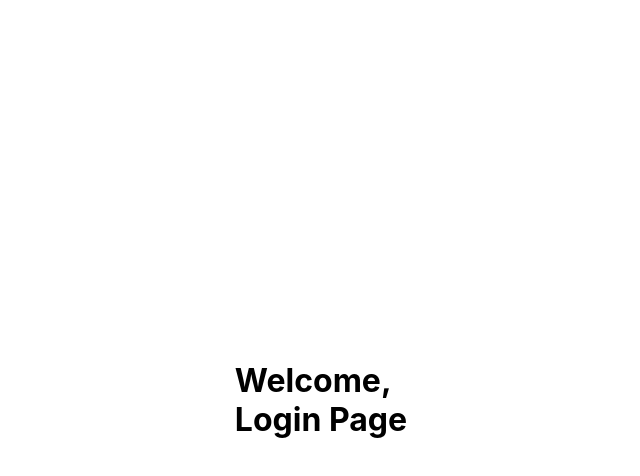
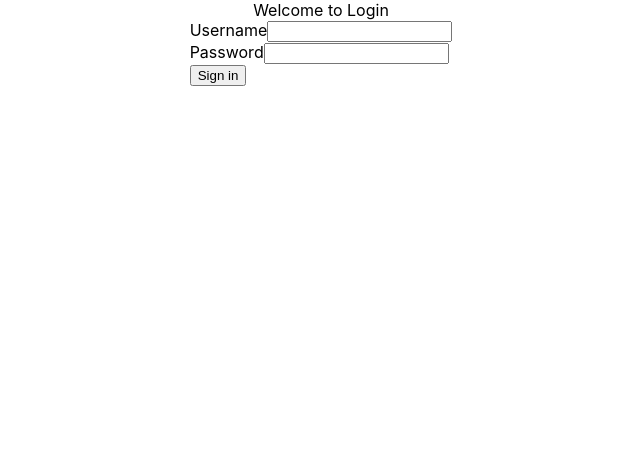
Before and after one commit to Uni-SUN-Team/UniSUN-Client, a Next.js app: page /login in a window 1280 px wide. Shown: the top 476 px of the page, without its empty margins (319-959 px from the left). Built offline with nearby package versions, Linux system fonts and the light colour scheme.

Commit message:
add login page

```diff
--- a/pages/login/index.tsx
+++ b/pages/login/index.tsx
@@ -1,23 +1,55 @@
-import React from 'react';
+import React, {useState} from 'react';
 import type {NextPage} from 'next';
 import styled from 'styled-components';
+import {signIn} from 'next-auth/react';
 
 const Container = styled.div`
   width: 100vw;
-  height: 100vh;
+  height: 100%;
   display: flex;
+  flex-direction: column;
   justify-content: center;
   align-items: center;
 `;
 
 const Login: NextPage = () => {
+  const [username, setUsername] = useState('');
+  const [password, setPassword] = useState('');
+
+  const onLogin = () => {
+    signIn('credentials', {
+      username,
+      password,
+    });
+  };
   return (
     <Container>
-      <h1>
-        Welcome,
+      <div>Welcome to Login</div>
+      <form method="post" action="/api/auth/callback/credentials">
+        <label>
+          Username
+          <input
+            name="username"
+            type="text"
+            value={username}
+            onChange={(e) => setUsername(e.target.value)}
+          />
+        </label>
         <br />
-        Login Page
-      </h1>
+        <label>
+          Password
+          <input
+            name="password"
+            type="password"
+            value={password}
+            onChange={(e) => setPassword(e.target.value)}
+          />
+        </label>
+        <br />
+        <button type="submit" onClick={onLogin}>
+          Sign in
+        </button>
+      </form>
     </Container>
   );
 };
```
